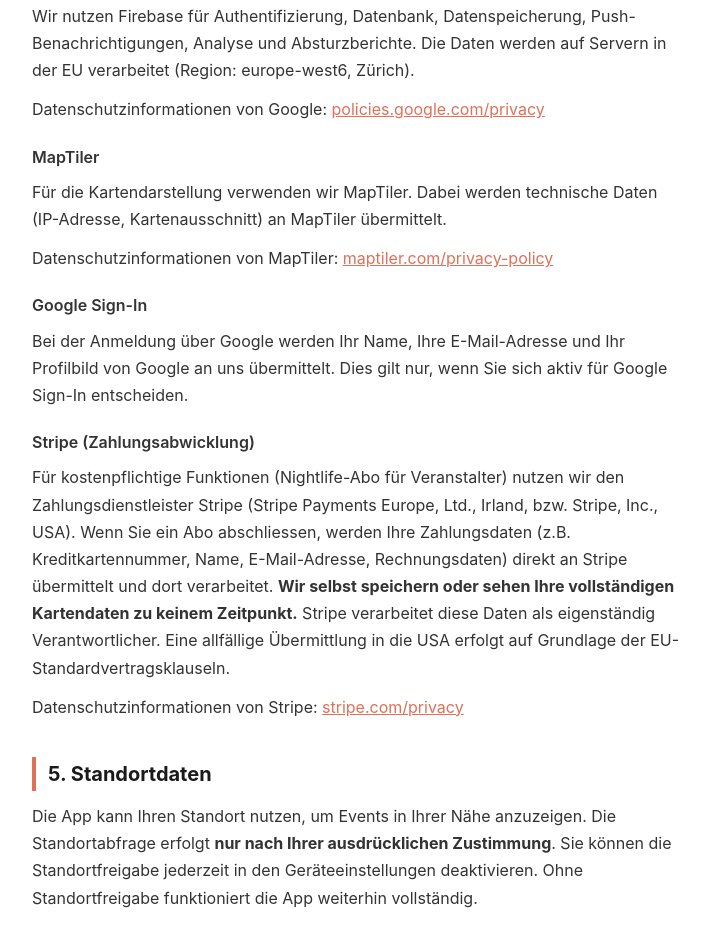
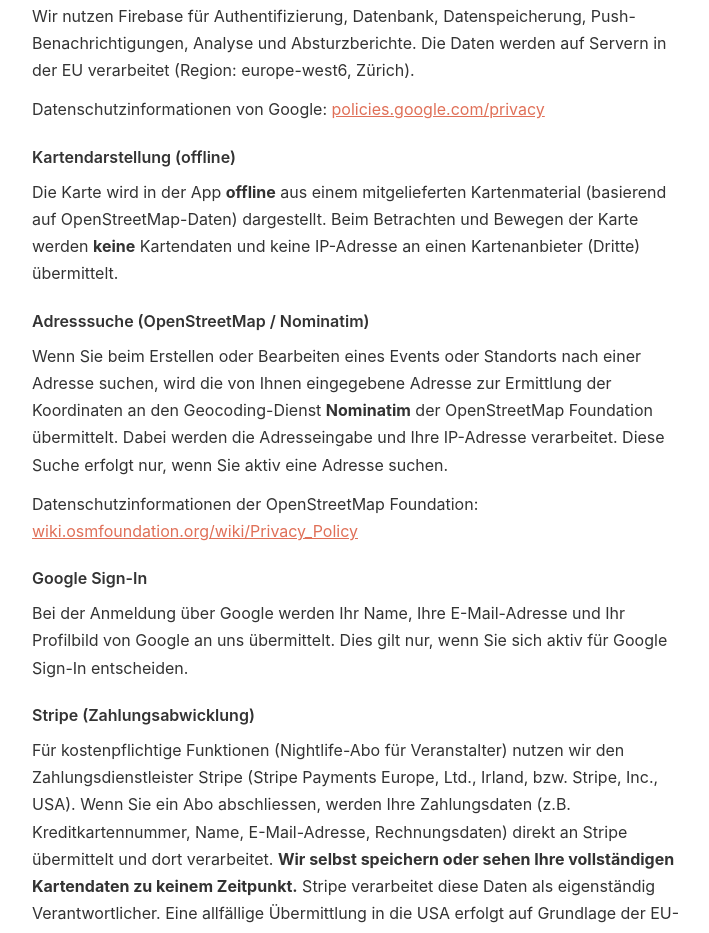
Before and after one commit to ch-studios-support/ch-events-privacy-policy, a plain HTML site: page index.html in a window 1280 px wide. Shown: the part 1867-2800 px from the top of the page, without its empty margins (280-989 px from the left). Drawn offline with Linux system fonts and the light colour scheme.

Commit message:
Datenschutz: MapTiler entfernt, Offline-Karte + Nominatim ergaenzt

```diff
--- a/index.html
+++ b/index.html
@@ -1,8 +1,7 @@
 <!DOCTYPE html>
-<html lang="de">
-<head>
-  <meta charset="UTF-8" />
-  <meta name="viewport" content="width=device-width, initial-scale=1.0" />
+<html lang="de"><head>
+  <meta charset="UTF-8">
+  <meta name="viewport" content="width=device-width, initial-scale=1.0">
   <title>Datenschutzerklärung – CH Events</title>
   <style>
     * { box-sizing: border-box; margin: 0; padding: 0; }
@@ -103,10 +102,10 @@
 
   <div class="header">
     <div class="badge">Datenschutz</div>
-    <h1>Datenschutzerklärung<br/>CH Events</h1>
+    <h1>Datenschutzerklärung<br>CH Events</h1>
     <div class="meta">
-      <strong>Stand:</strong> Juli 2026<br/>
-      <strong>Verantwortlich:</strong> CH-Studios<br/>
+      <strong>Stand:</strong> September 2026<br>
+      <strong>Verantwortlich:</strong> CH-Studios<br>
       <strong>Kontakt:</strong>
       <a href="mailto:ch.studios.support@gmail.com">ch.studios.support@gmail.com</a>
     </div>
@@ -127,7 +126,7 @@
 
   <h3>Bei der Nutzung der App:</h3>
   <ul>
-    <li>Geräteinformationen (Android-Version, Gerätetyp)</li>
+    <li>Geräteinformationen (Betriebssystem-Version [Android/iOS], Gerätetyp)</li>
     <li>IP-Adresse (technisch notwendig für den Betrieb)</li>
     <li>App-Nutzungsdaten (aufgerufene Screens, Interaktionen)</li>
     <li>Standortdaten (nur wenn Sie die Standortfreigabe aktiv erlauben)</li>
@@ -181,19 +180,29 @@
   </p>
   <p>
     Datenschutzinformationen von Google:
-    <a href="https://policies.google.com/privacy" target="_blank"
-       style="color:#e07058">policies.google.com/privacy</a>
+    <a href="https://policies.google.com/privacy" target="_blank" style="color:#e07058">policies.google.com/privacy</a>
   </p>
 
-  <h3>MapTiler</h3>
+  <h3>Kartendarstellung (offline)</h3>
   <p>
-    Für die Kartendarstellung verwenden wir MapTiler. Dabei werden
-    technische Daten (IP-Adresse, Kartenausschnitt) an MapTiler übermittelt.
+    Die Karte wird in der App <strong>offline</strong> aus einem mitgelieferten
+    Kartenmaterial (basierend auf OpenStreetMap-Daten) dargestellt. Beim
+    Betrachten und Bewegen der Karte werden <strong>keine</strong> Kartendaten
+    und keine IP-Adresse an einen Kartenanbieter (Dritte) übermittelt.
+  </p>
+
+  <h3>Adresssuche (OpenStreetMap / Nominatim)</h3>
+  <p>
+    Wenn Sie beim Erstellen oder Bearbeiten eines Events oder Standorts nach
+    einer Adresse suchen, wird die von Ihnen eingegebene Adresse zur Ermittlung
+    der Koordinaten an den Geocoding-Dienst <strong>Nominatim</strong> der
+    OpenStreetMap Foundation übermittelt. Dabei werden die Adresseingabe und
+    Ihre IP-Adresse verarbeitet. Diese Suche erfolgt nur, wenn Sie aktiv eine
+    Adresse suchen.
   </p>
   <p>
-    Datenschutzinformationen von MapTiler:
-    <a href="https://www.maptiler.com/privacy-policy/" target="_blank"
-       style="color:#e07058">maptiler.com/privacy-policy</a>
+    Datenschutzinformationen der OpenStreetMap Foundation:
+    <a href="https://wiki.osmfoundation.org/wiki/Privacy_Policy" target="_blank" style="color:#e07058">wiki.osmfoundation.org/wiki/Privacy_Policy</a>
   </p>
 
   <h3>Google Sign-In</h3>
@@ -217,8 +226,7 @@
   </p>
   <p>
     Datenschutzinformationen von Stripe:
-    <a href="https://stripe.com/privacy" target="_blank"
-       style="color:#e07058">stripe.com/privacy</a>
+    <a href="https://stripe.com/privacy" target="_blank" style="color:#e07058">stripe.com/privacy</a>
   </p>
 
   <h2>5. Standortdaten</h2>
@@ -236,7 +244,7 @@
   </p>
   <ul>
     <li>Es ist für den Betrieb der App technisch notwendig
-        (z.B. Firebase, MapTiler, Stripe – wie unter Punkt 4 beschrieben)</li>
+        (z.B. Firebase, Stripe, OpenStreetMap/Nominatim – wie unter Punkt 4 beschrieben)</li>
     <li>Sie haben ausdrücklich zugestimmt</li>
     <li>Wir sind gesetzlich dazu verpflichtet</li>
   </ul>
@@ -254,8 +262,7 @@
         Anmeldungen und Support-Anfragen <strong>dauerhaft gelöscht</strong></li>
     <li>Sie können Ihren Account direkt in der App löschen
         (Profil → Einstellungen → Konto löschen) oder per E-Mail an
-        <a href="mailto:ch.studios.support@gmail.com"
-           style="color:#e07058">ch.studios.support@gmail.com</a></li>
+        <a href="mailto:ch.studios.support@gmail.com" style="color:#e07058">ch.studios.support@gmail.com</a></li>
     <li>Nutzungsanalyse-Daten werden anonymisiert und nach 14 Monaten
         gelöscht (Firebase-Standard)</li>
   </ul>
@@ -290,10 +297,9 @@
   </ul>
 
   <div class="info-box">
-    <strong>Kontakt für Datenschutzanfragen:</strong><br/>
-    Für alle Anfragen bezüglich Ihrer Daten wenden Sie sich bitte an:<br/>
-    <a href="mailto:ch.studios.support@gmail.com"
-       style="color:#e07058">ch.studios.support@gmail.com</a><br/>
+    <strong>Kontakt für Datenschutzanfragen:</strong><br>
+    Für alle Anfragen bezüglich Ihrer Daten wenden Sie sich bitte an:<br>
+    <a href="mailto:ch.studios.support@gmail.com" style="color:#e07058">ch.studios.support@gmail.com</a><br>
     Wir antworten innerhalb von 30 Tagen.
   </div>
 
@@ -319,10 +325,10 @@
     Datenschutz- und Öffentlichkeitsbeauftragten (EDÖB) wenden:
   </p>
   <p>
-    <a href="https://www.edoeb.admin.ch" target="_blank"
-       style="color:#e07058">www.edoeb.admin.ch</a>
+    <a href="https://www.edoeb.admin.ch" target="_blank" style="color:#e07058">www.edoeb.admin.ch</a>
   </p>
 
 </div>
-</body>
-</html>
+
+
+</body></html>
```
